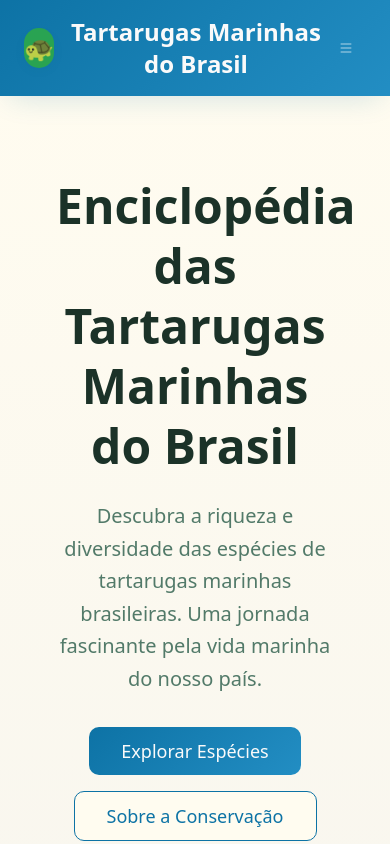
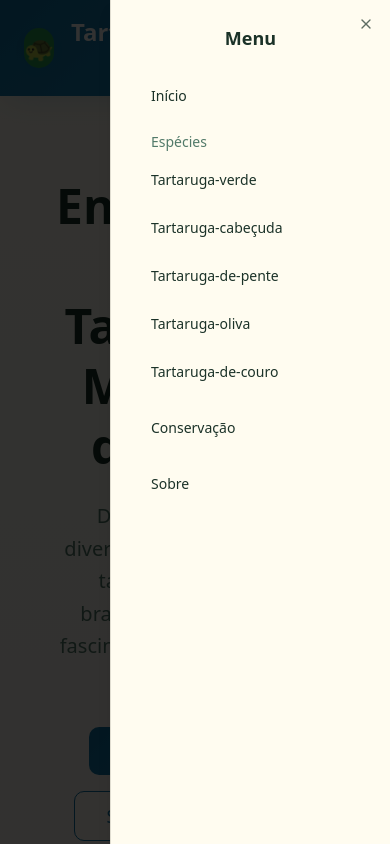
Before and after one commit to MatheusToyota/tartarugas-do-brasil-viz, a React (Vite) app: page / in a window 390 px wide. Both pictures are taken after a click on the button 346 px from the left and 48 px from the top of the page. Shown: the top 844 px of the page. Built offline with nearby package versions, Linux system fonts and the light colour scheme.

Commit message:
Fix mobile menu button

```diff
--- a/src/components/Header.tsx
+++ b/src/components/Header.tsx
@@ -1,5 +1,6 @@
 import { Button } from "@/components/ui/button";
 import { useNavigate } from "react-router-dom";
+import { useState } from "react";
 import {
   NavigationMenu,
   NavigationMenuContent,
@@ -8,10 +9,19 @@ import {
   NavigationMenuList,
   NavigationMenuTrigger,
 } from "@/components/ui/navigation-menu";
+import {
+  Sheet,
+  SheetContent,
+  SheetHeader,
+  SheetTitle,
+  SheetTrigger,
+} from "@/components/ui/sheet";
 import { cn } from "@/lib/utils";
+import { Menu } from "lucide-react";
 
 const Header = () => {
   const navigate = useNavigate();
+  const [mobileMenuOpen, setMobileMenuOpen] = useState(false);
 
   return (
     <header className="bg-gradient-ocean shadow-elegant sticky top-0 z-50">
@@ -90,21 +100,80 @@ const Header = () => {
             </Button>
           </nav>
 
-          {/* Mobile Menu Button */}
+          {/* Mobile Menu */}
+          <Sheet open={mobileMenuOpen} onOpenChange={setMobileMenuOpen}>
+            <SheetTrigger asChild>
               <Button
                 variant="ghost"
                 size="sm"
                 className="md:hidden text-primary-foreground hover:bg-primary-light/20"
               >
-            <svg
-              className="w-6 h-6"
-              fill="none"
-              stroke="currentColor"
-              viewBox="0 0 24 24"
+                <Menu className="w-6 h-6" />
+              </Button>
+            </SheetTrigger>
+            <SheetContent side="right" className="w-[280px]">
+              <SheetHeader>
+                <SheetTitle>Menu</SheetTitle>
+              </SheetHeader>
+              <nav className="flex flex-col space-y-4 mt-6">
+                <Button
+                  variant="ghost"
+                  className="justify-start"
+                  onClick={() => {
+                    navigate("/");
+                    setMobileMenuOpen(false);
+                  }}
                 >
-              <path d="M4 6h16M4 12h16M4 18h16" />
-            </svg>
+                  Início
                 </Button>
+
+                <div className="space-y-2">
+                  <p className="text-sm font-medium px-4 text-muted-foreground">Espécies</p>
+                  {[
+                    { name: "Tartaruga-verde", route: "/tartaruga-verde" },
+                    { name: "Tartaruga-cabeçuda", route: "/tartaruga-cabecuda" },
+                    { name: "Tartaruga-de-pente", route: "/tartaruga-de-pente" },
+                    { name: "Tartaruga-oliva", route: "/tartaruga-oliva" },
+                    { name: "Tartaruga-de-couro", route: "/tartaruga-de-couro" },
+                  ].map((species) => (
+                    <Button
+                      key={species.route}
+                      variant="ghost"
+                      className="justify-start w-full"
+                      onClick={() => {
+                        navigate(species.route);
+                        setMobileMenuOpen(false);
+                      }}
+                    >
+                      {species.name}
+                    </Button>
+                  ))}
+                </div>
+
+                <Button
+                  variant="ghost"
+                  className="justify-start"
+                  onClick={() => {
+                    navigate("/conservacao");
+                    setMobileMenuOpen(false);
+                  }}
+                >
+                  Conservação
+                </Button>
+
+                <Button
+                  variant="ghost"
+                  className="justify-start"
+                  onClick={() => {
+                    navigate("/sobre");
+                    setMobileMenuOpen(false);
+                  }}
+                >
+                  Sobre
+                </Button>
+              </nav>
+            </SheetContent>
+          </Sheet>
         </div>
       </div>
     </header>
```
Lines whose indentation alone changed are shown as unchanged.
